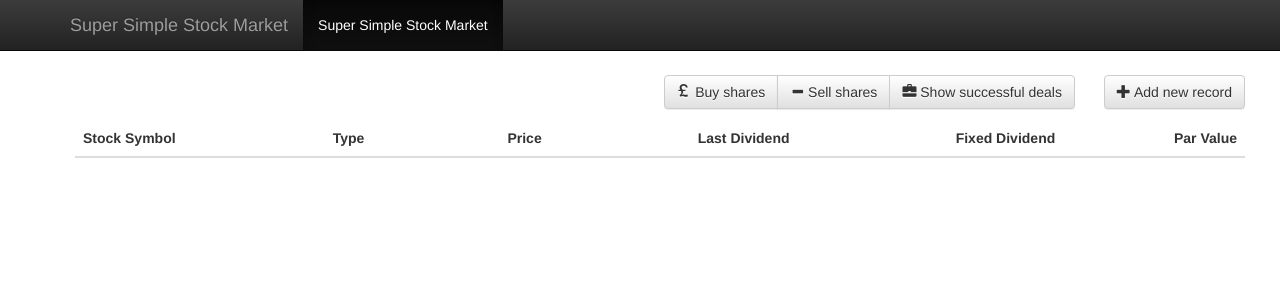
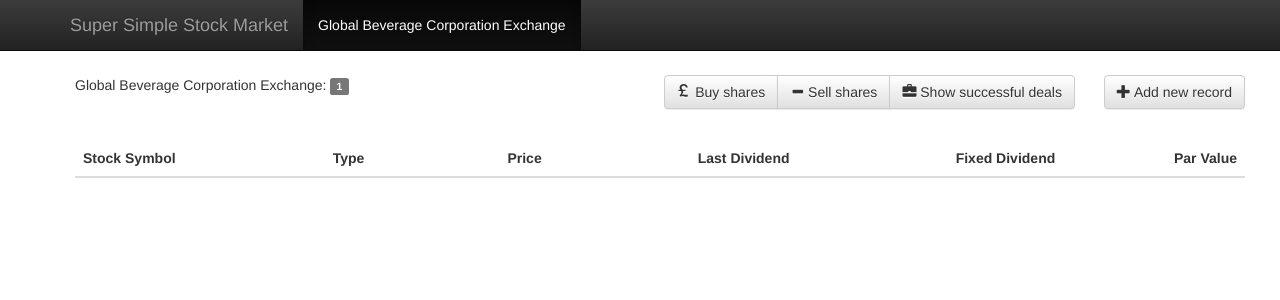
Before and after one commit to konstantink/sssm, a Flask app: template templates/home.html in a window 1280 px wide. Shown: the top 300 px of the page. Run offline with Flask 2, Linux system fonts and the light colour scheme; the template is opened without the code that fills it: most values are stand-ins (such as "Sample title", 1, 10 or a date in 2020); data that the repository does not hold is empty; some libraries are stand-ins or nearby versions.

Commit message:
Reformat Readme.md and add calculation of GBCE index

```diff
--- a/app.py
+++ b/app.py
@@ -14,7 +14,7 @@ app = Flask(__name__)
 
 @app.route('/')
 def hello_world():
-    return render_template('home.html')
+    return render_template('home.html', gbce_index='%.2d' % Trade.get_instance().gbce_index)
 
 
 @app.route('/stocks', methods=['GET'])
@@ -25,7 +25,8 @@ def get_stocks():
     :return: Status code 200 and the list of trades
     """
     response = make_response(json.dumps({'status': 'ok',
-                                         'stocks': [st.json() for st in Stock.get_instance()]}))
+                                         'stocks': [st.json() for st in Stock.get_instance()],
+                                         'gbce_index': Trade.get_instance().gbce_index}))
     response.headers['Content-Type'] = 'application/json'
     return response
 
@@ -47,10 +48,7 @@ def create_stock():
     :param fixed_dividend: Fixed dividend
     :param par_value: Par-value
     """
-    if request.is_json:
-        form = StockRecordForm(**request.get_json())
-    else:
-        form = StockRecordForm(request.data)
+    form = StockRecordForm(data=request.get_json())
     if form.validate():
         try:
             stock = StockRecord(**form.data)
@@ -166,7 +164,8 @@ def trade_shares():
                        price=form.data['price'],
                        quantity=form.data['quantity'])
         response = make_response(json.dumps({'status': 'ok',
-                                             'trade': trade.json()}))
+                                             'trade': trade.json(),
+                                             'gbce_index': Trade.get_instance().gbce_index}))
         response.headers['Content-Type'] = 'application/json'
         return response
     response = make_response(json.dumps({'status': 'error',
--- a/forms.py
+++ b/forms.py
@@ -19,13 +19,13 @@ class StockRecordForm(Form):
     :param fixed_dividend: float field, should be provided only when type is 'Preferred, value between 0.0 an 1.0
     :param par_value: integer field should be greater or equal to 0
     """
-    symbol = StringField('Stock Symbol', [validators.Length(min=3, max=5), validators.InputRequired()])
-    type = SelectField('Type', [validators.InputRequired()], choices=list(enumerate(STOCK_TYPE)), coerce=int)
-    last_dividend = IntegerField('Last dividend', [validators.NumberRange(min=0), validators.InputRequired()])
+    symbol = StringField('Stock Symbol', [validators.Length(min=3, max=5)])
+    type = SelectField('Type', choices=list(enumerate(STOCK_TYPE)), coerce=int)
+    last_dividend = IntegerField('Last dividend', [validators.NumberRange(min=0)])
     fixed_dividend = FloatField('Fixed dividend', [validators.NumberRange(min=0.0, max=1.0)],
                                 default=0.0)
-    par_value = IntegerField('Par value', [validators.NumberRange(min=0), validators.InputRequired()])
-    price = FloatField('Stock price', [validators.NumberRange(min=0.0), validators.InputRequired()])
+    par_value = IntegerField('Par value', [validators.NumberRange(min=0)])
+    price = FloatField('Stock price', [validators.NumberRange(min=0.0)])
 
 
 class TradeRecordForm(Form):
@@ -37,7 +37,7 @@ class TradeRecordForm(Form):
     :param last_dividend: integer field, should be greater or equal to 0
     :param fixed_dividend: float field, should be provided only when type is 'Preferred, value between 0.0 an 1.0
     """
-    symbol = StringField('Stock Symbol', [validators.Length(min=3, max=5), validators.InputRequired()])
-    price = FloatField('Traded price', [validators.NumberRange(min=0.0), validators.InputRequired()])
-    quantity = IntegerField('Share quantity', [validators.NumberRange(min=1), validators.InputRequired()])
-    indicator = SelectField('Indicator', [validators.InputRequired()], choices=list(enumerate(TRADE_TYPE)), coerce=int)
+    symbol = StringField('Stock Symbol', [validators.Length(min=3, max=5)])
+    price = FloatField('Traded price', [validators.NumberRange(min=0.0)])
+    quantity = IntegerField('Share quantity', [validators.NumberRange(min=1)])
+    indicator = SelectField('Indicator', choices=list(enumerate(TRADE_TYPE)), coerce=int)
--- a/models.py
+++ b/models.py
@@ -1,8 +1,7 @@
 # coding=UTF-8
 
+import operator
 import time
-
-from functools import partial
 
 
 __author__ = 'Konstantin Kolesnikov'
@@ -264,3 +263,16 @@ class Trade(object):
         """
         return [trade for trade in self
                 if trade.symbol == symbol and (trade.timestamp > (int(time.time())-time_range*60))]
+
+    @property
+    def gbce_index(self):
+        """
+        Calculates GBCE All shares index
+
+        :return: GBCE All shares index
+        """
+        stocks_vwsp = [Stock.get_instance().get_stock_by_symbol(tr.symbol).vwsp for tr in Trade.get_instance()]
+        try:
+            return (reduce(operator.mul, stocks_vwsp, 1)) ** (1.0/len(stocks_vwsp))
+        except ZeroDivisionError:
+            return 0.0
--- a/static/js/stock.js
+++ b/static/js/stock.js
@@ -376,6 +376,7 @@ $(function() {
                     stock.fetch({
                         url: stock.get('url')
                     });
+                    $('#id_gbce').html(parseFloat(response.gbce_index).toFixed(2))
                 }, this),
                 error: function(model, response) {
                     console.log(model, response);
--- a/templates/home.html
+++ b/templates/home.html
@@ -71,6 +71,7 @@
                 <span class="glyphicon glyphicon-plus" aria-hidden="true"></span> Add new record
             </a>
         </div>
+        <div>Global Beverage Corporation Exchange: <span id="id_gbce" class="label label-default">{{ gbce_index }}</span></div>
         <div id="id_stocks_list" class="table-wrapper"></div>
     </script>
 
--- a/templates/partials/navbar.html
+++ b/templates/partials/navbar.html
@@ -11,7 +11,7 @@
     </div>
     <div id="navbar" class="collapse navbar-collapse">
       <ul class="nav navbar-nav">
-        <li class="active"><a href="#">Super Simple Stock Market</a></li>
+        <li class="active"><a href="#">Global Beverage Corporation Exchange</a></li>
       </ul>
     </div><!--/.nav-collapse -->
   </div>
```
Also changed, not shown: README.md.
